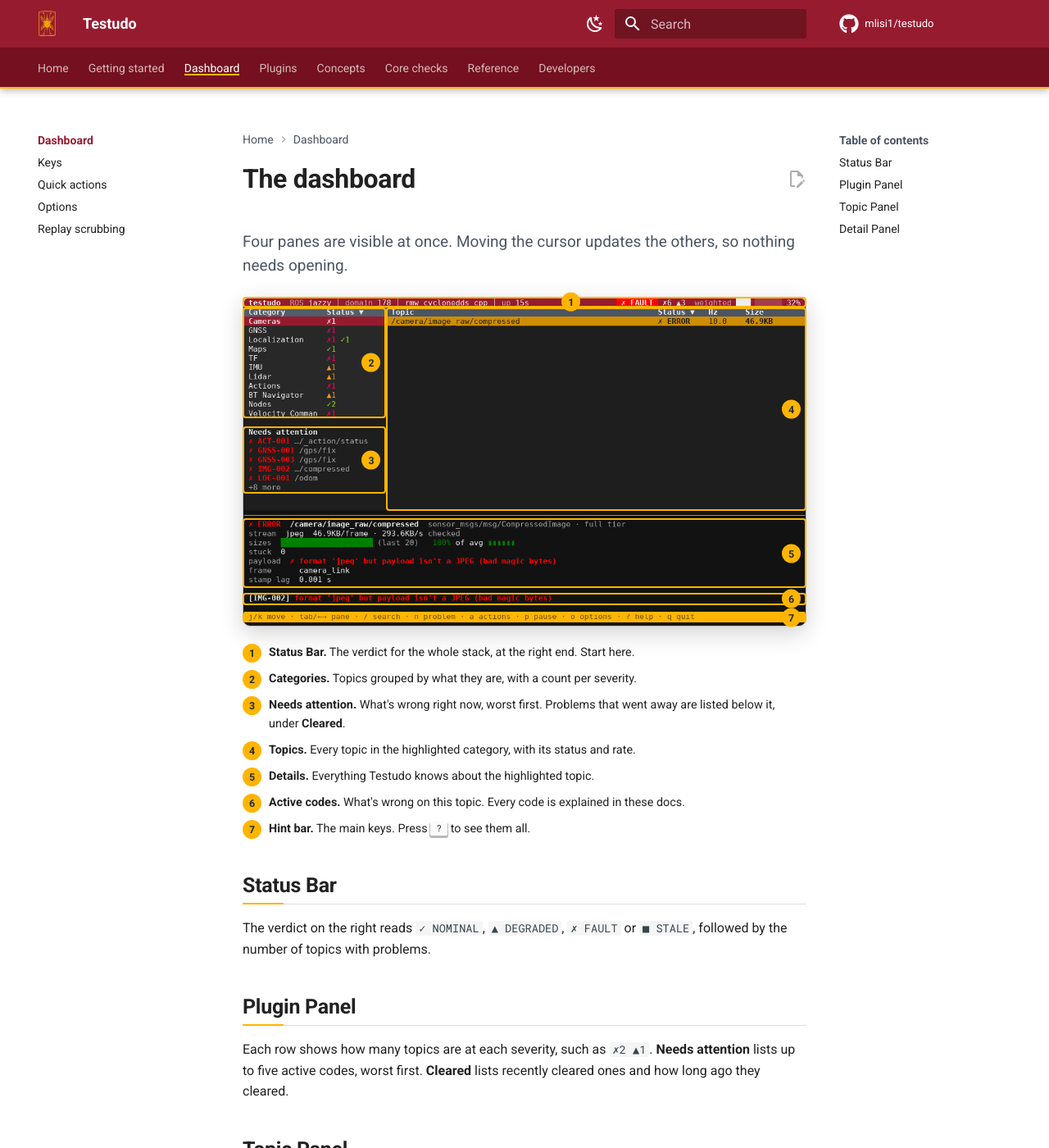
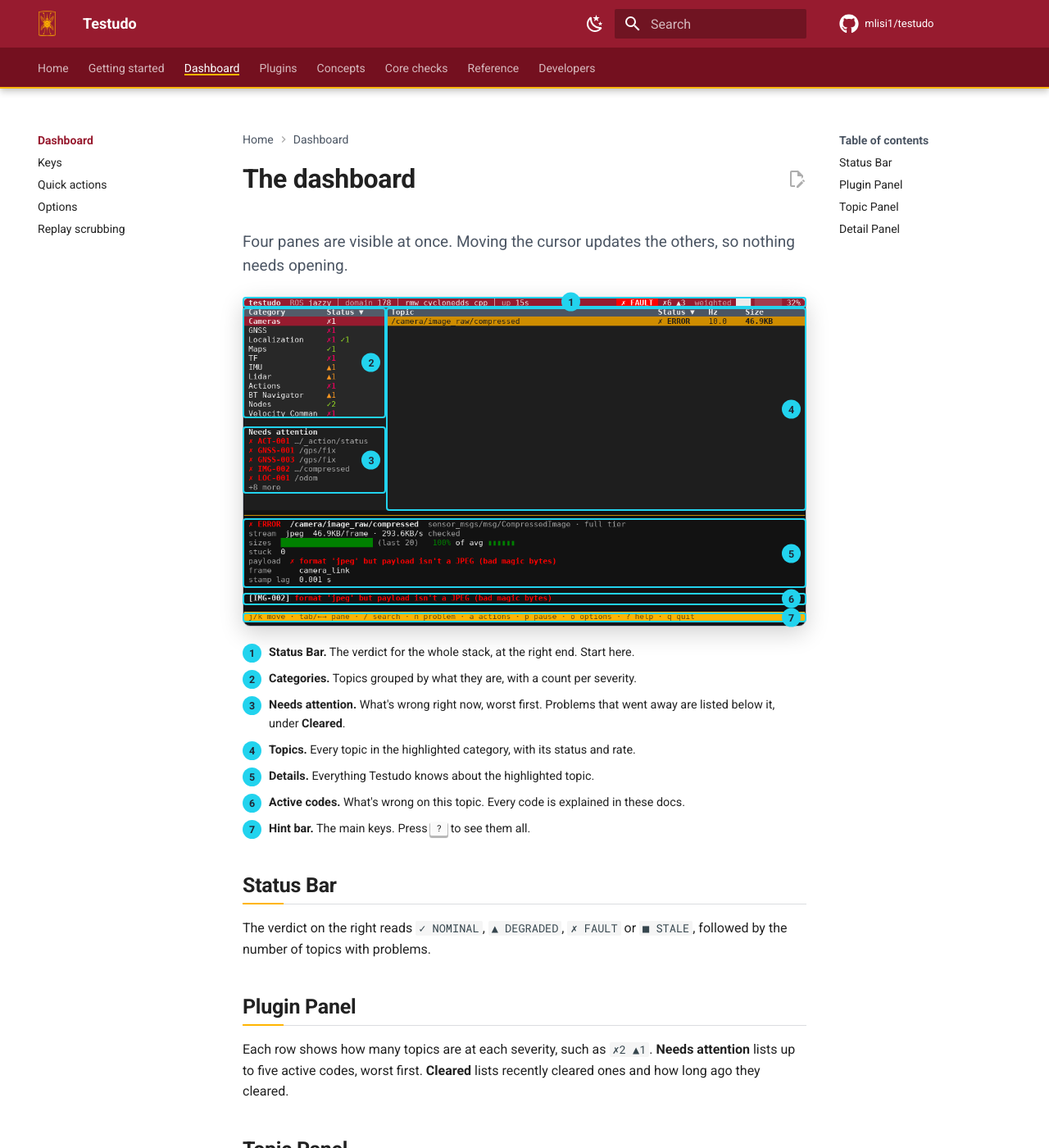
Before and after one commit to mlisi1/testudo, an MkDocs documentation site: the page built from docs/tui/index.md, in a window 1280 px wide and 1400 px high. Shown: the whole window at 82% size. Built offline with MkDocs 1.6.1 and Material for MkDocs 9.7.7, drawn with Linux system fonts in a browser that asks for light colours; comment, search, counter and statistics services are not loaded.

Commit message:
the dashboard legend now highlights in cyan instead of the interface's gold

```diff
--- a/docs/assets/css/extra.css
+++ b/docs/assets/css/extra.css
@@ -8,6 +8,8 @@
   --testudo-maroon-dark: #74101f;
   --testudo-gold: #ffb500;
   --testudo-slate: #4b5563;
+  /* Marks areas of a screenshot: unlike the brand and severity colors, it appears nowhere in the dashboard. */
+  --testudo-callout: #22d3ee;
   --md-primary-fg-color: var(--testudo-maroon);
   --md-primary-fg-color--light: #b23347;
   --md-primary-fg-color--dark: var(--testudo-maroon-dark);
@@ -320,14 +322,14 @@
   width: 100%;
 }
 .tx-zone {
-  border: 2px solid var(--testudo-gold);
+  border: 2px solid var(--testudo-callout);
   border-radius: 0.2rem;
   box-sizing: border-box;
   position: absolute;
 }
 .tx-zone b,
 .md-typeset .tx-legend li::before {
-  background: var(--testudo-gold);
+  background: var(--testudo-callout);
   border-radius: 50%;
   color: #1f2937;
   display: inline-block;
```
